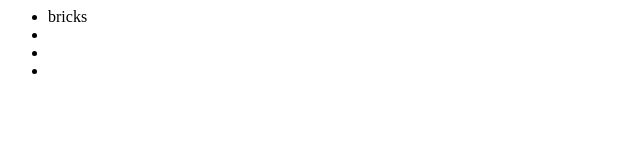
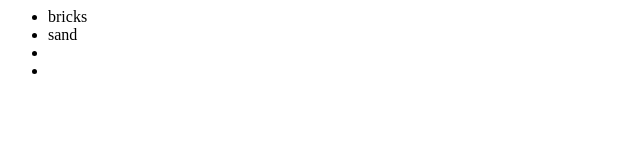
Before and after one commit to sethsyrnyk/git-tutorial, a plain HTML site: page index.html in a window 1280 px wide. Shown: the full height of the page, 0-640 px from the left. Drawn offline with Linux system fonts and the light colour scheme.

Commit message:
made changes

```diff
--- a/index.html
+++ b/index.html
@@ -1,6 +1,6 @@
 <ul>
     <li>bricks</li>
-    <li></li>
+    <li>sand</li>
     <li></li>
     <li></li>
 </ul>
```
Also changed, not shown: index2.html (added, +4 -0 lines).
